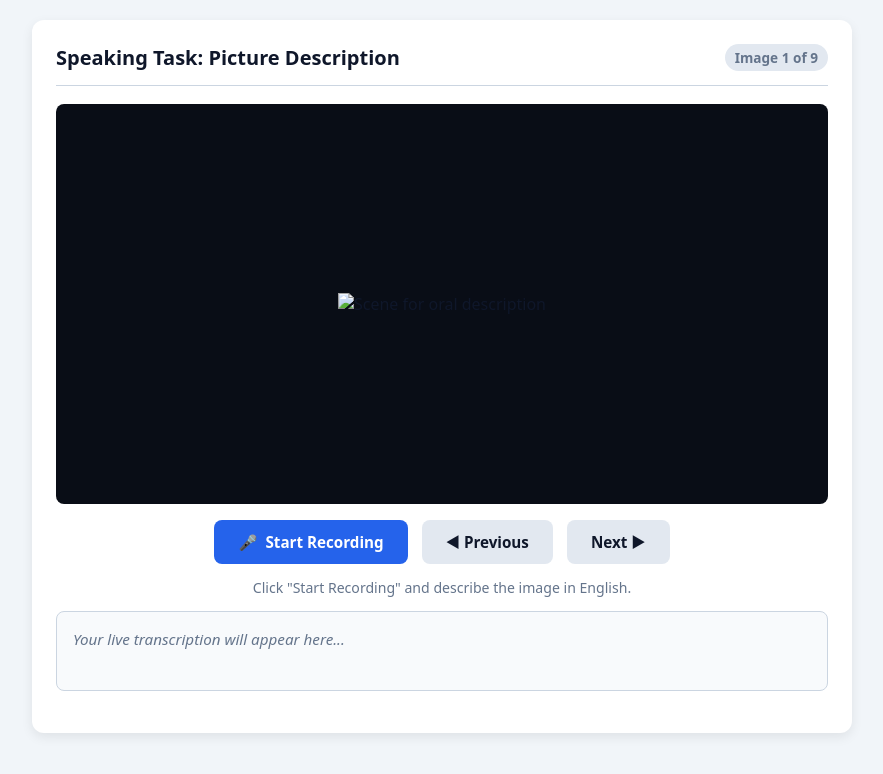
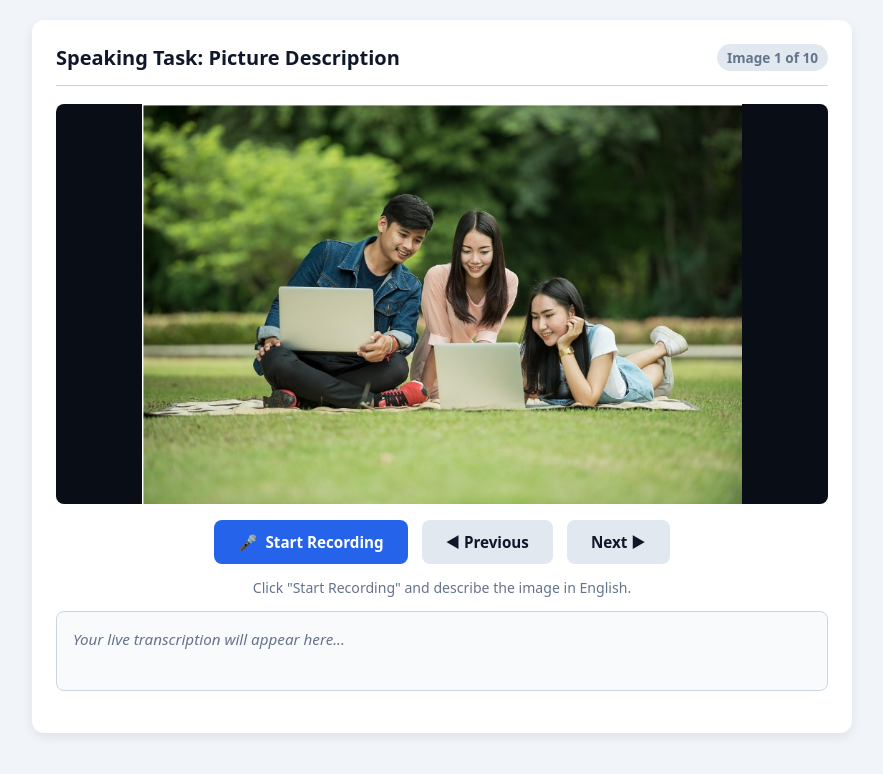
Before and after one commit to lugardolopezopaternina-lang/describeimage, a plain HTML site: page index.html in a window 1280 px wide. Shown: the whole page, without its empty margins (198-1081 px from the left). Drawn offline with Linux system fonts and the light colour scheme.

Commit message:
Update index.html

```diff
--- a/index.html
+++ b/index.html
@@ -224,7 +224,7 @@
 <div class="container">
   <header>
     <h1>Speaking Task: Picture Description</h1>
-    <span id="counter" class="badge-counter">Image 1 of 9</span>
+    <span id="counter" class="badge-counter">Image 1 of 10</span>
   </header>
 
   <div class="image-viewport">
@@ -270,60 +270,66 @@
 
 <script>
   // ==========================================================
-  // CONFIGURACIÓN EXACTA CON LOS ARCHIVOS DE TU REPOSITORIO
+  // CONFIGURACIÓN EXACTA CON EXTENSIONES .JPEG Y NOMBRES REALES
   // ==========================================================
   const exercises = [
     {
       id: 1,
-      imageSrc: "Captura de pantalla_12-10-2026_92146_pixabay.com.jpg",
+      imageSrc: "Captura de pantalla_12-10-2026_9197_pixabay.com.jpeg",
+      keywords: ["student", "laptop", "park", "grass", "blanket", "study", "sitting", "lying", "smile", "tree", "outside"],
+      modelAnswer: "In the picture, three young students are outdoors on the green grass of a park. A young man and a woman are sitting on a picnic blanket with their laptops, while another young woman is lying down on her stomach looking at a screen. They seem relaxed and focused while studying together."
+    },
+    {
+      id: 2,
+      imageSrc: "Captura de pantalla_12-10-2026_92146_pixabay.com.jpeg",
       keywords: ["bicycle", "bike", "field", "father", "son", "rice", "straw hat", "hat", "leaf", "umbrella", "hill", "countryside"],
       modelAnswer: "In the picture, a smiling father wearing a traditional conical straw hat stands beside a vintage green bicycle in a vast green rice field. His young son is sitting on the luggage rack, happily holding a huge green leaf like an umbrella, with lush green hills in the background."
     },
     {
-      id: 2,
-      imageSrc: "Captura de pantalla_12-10-2026_92737_unsplash.com.jpg",
+      id: 3,
+      imageSrc: "Captura de pantalla_12-10-2026_92737_unsplash.com.jpeg",
       keywords: ["elderly", "couple", "old", "formal", "suit", "tie", "glasses", "smile", "wedding", "guest", "hair", "watch"],
       modelAnswer: "In the picture, an elderly couple with glasses is seated attentively at a formal event or wedding ceremony. The man on the left has a grey beard and is wearing a dark suit with a patterned tie, while the woman beside him smiles warmly in an elegant black dress with earrings."
     },
     {
-      id: 3,
+      id: 4,
       imageSrc: "Captura de pantalla_12-10-2026_92923_unsplash.com.jpeg",
       keywords: ["terrace", "cafe", "dog", "beer", "drink", "brick", "sitting", "relax", "cap", "table", "chair", "street"],
       modelAnswer: "In the picture, two men are relaxing outdoors on the terrace of a cafe next to a red brick building. A collie dog is resting peacefully on the pavement in front of them, while the men sit on green chairs near small tables with beer glasses."
     },
     {
-      id: 4,
-      imageSrc: "Captura de pantalla 12-10-2026 9303 unsplash.com.jpg",
+      id: 5,
+      imageSrc: "Captura de pantalla 12-10-2026 9303 unsplash.com.jpeg",
       keywords: ["athlete", "sport", "drink", "water", "bottle", "sunglasses", "rest", "building", "tired", "workout", "city"],
       modelAnswer: "In the picture, three athletic friends in sportswear and sunglasses are resting between tall modern buildings after a workout. The woman in the center is drinking water from a white bottle, while another woman holds a sports bottle and the man looks exhausted with his hand on his hip."
     },
     {
-      id: 5,
-      imageSrc: "Captura de pantalla_12-10-2026_93112_unsplash.com.jpg",
+      id: 6,
+      imageSrc: "Captura de pantalla_12-10-2026_93112_unsplash.com.jpeg",
       keywords: ["rooftop", "musician", "guitar", "bass", "back to back", "coat", "leather", "band", "building", "play", "rock"],
       modelAnswer: "In the picture, two young musicians are standing back-to-back on a modern building rooftop. The man on the right wears a white tank top and plays a black electric guitar, while the bassist on the left wears a long black leather coat and dreadlocks."
     },
     {
-      id: 6,
-      imageSrc: "Captura de pantalla_4-10-2026_18126_www.pexels.com.jpg",
+      id: 7,
+      imageSrc: "Captura de pantalla_4-10-2026_18126_www.pexels.com.jpeg",
       keywords: ["office", "meeting", "business", "suit", "write", "note", "laptop", "document", "coworker", "table", "plant"],
       modelAnswer: "In the picture, a team of business professionals is collaborating in a modern office with indoor plants. A senior man in a formal dark suit is reviewing documents while a young man sits writing notes and other coworkers analyze data on laptops around a large wooden table."
     },
     {
-      id: 7,
+      id: 8,
       imageSrc: "Captura de pantalla_4-10-2026_1837_www.pexels.com.jpeg",
       keywords: ["family", "sunset", "sun", "lift", "twin", "baby", "babies", "jump", "yellow dress", "square", "park", "light"],
       modelAnswer: "In the picture, a family is celebrating outdoors in a public square illuminated by the warm golden light of the sunset. The parents on each side are lifting twin babies into the air, while a cheerful little girl in a bright yellow dress leaps happily in the center."
     },
     {
-      id: 8,
-      imageSrc: "Captura de pantalla_4-10-2026_18433_www.pexels.com.jpg",
+      id: 9,
+      imageSrc: "Captura de pantalla_4-10-2026_18433_www.pexels.com.jpeg",
       keywords: ["medical", "doctor", "student", "lab coat", "white coat", "hallway", "corridor", "backpack", "book", "read", "hospital"],
       modelAnswer: "In the picture, three young medical students or doctors wearing white lab coats and backpacks are standing in a bright hospital hallway. Two men and one woman are discussing case studies together while looking at an open medical book."
     },
     {
-      id: 9,
-      imageSrc: "Captura de pantalla 4-10-2026 18524 www.pexels.com.jpg",
+      id: 10,
+      imageSrc: "Captura de pantalla 4-10-2026 18524 www.pexels.com.jpeg",
       keywords: ["beach", "family", "walk", "barefoot", "hold hands", "behind", "float", "basket", "sand", "sea", "sunny"],
       modelAnswer: "In the picture, a family of five is walking barefoot across a sunny sandy beach toward the ocean, holding hands with their backs to the camera. They are carrying beach accessories including a bright pink swim float and a wicker picnic basket against a rocky background."
     }
@@ -348,6 +354,16 @@
   const keywordsContainer = document.getElementById("keywords-container");
   const assessmentNotes = document.getElementById("assessment-notes");
   const modelAnswerEl = document.getElementById("model-answer-text");
+
+  // Fallback automático: si falla como .jpeg, prueba con .jpg
+  imgEl.onerror = function() {
+    const currentSrc = decodeURI(imgEl.src);
+    if (currentSrc.endsWith(".jpeg")) {
+      imgEl.src = encodeURI(currentSrc.replace(".jpeg", ".jpg"));
+    } else if (currentSrc.endsWith(".jpg")) {
+      imgEl.src = encodeURI(currentSrc.replace(".jpg", ".png"));
+    }
+  };
 
   const SpeechRecognition = window.SpeechRecognition || window.webkitSpeechRecognition;
 
```
